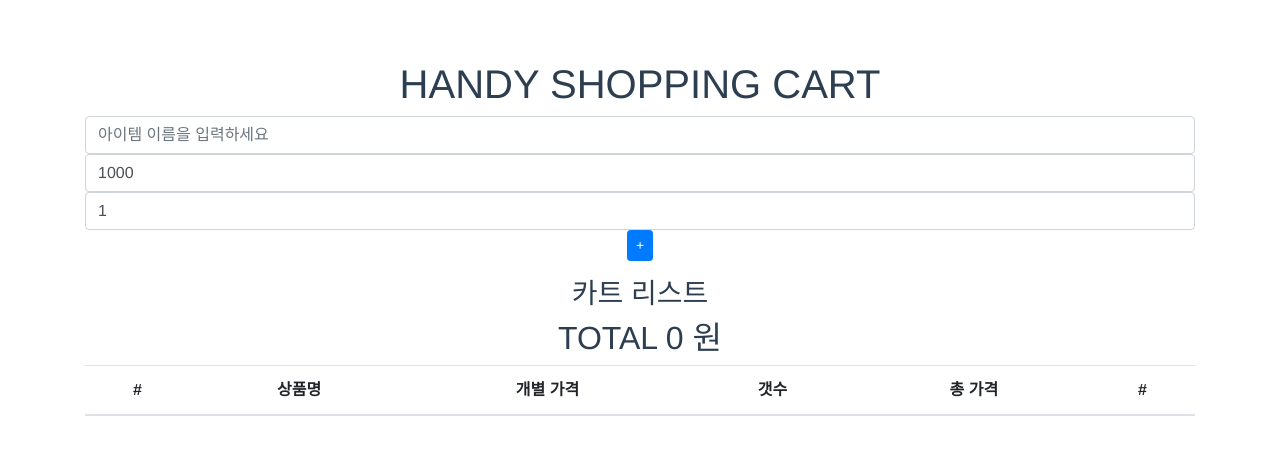
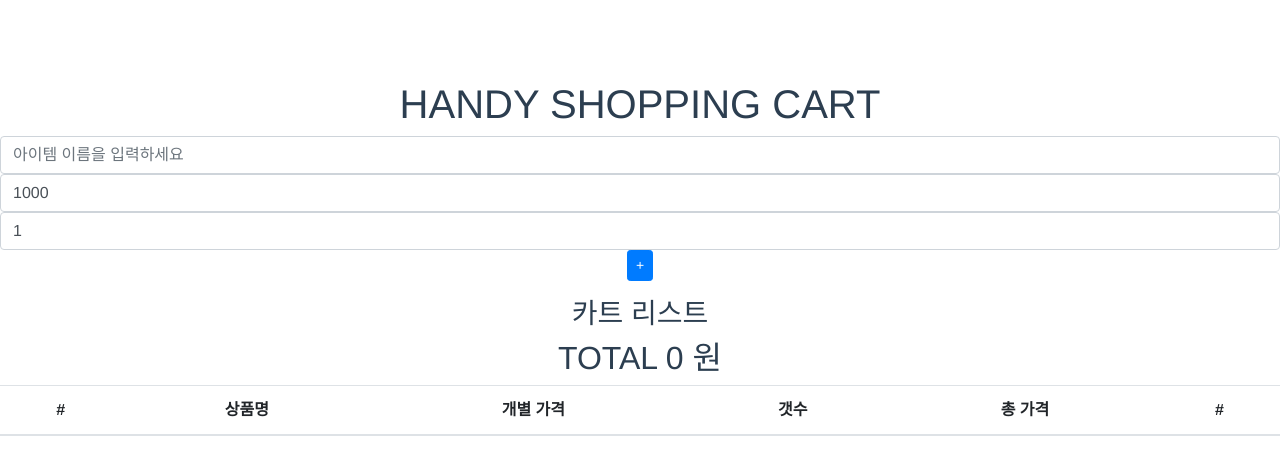
Before and after one commit to mandaringit/handy-shoppingcart, a Vue app: page / in a window 1280 px wide. Shown: the top 474 px of the page. Built offline with nearby package versions, Linux system fonts and the light colour scheme.

Commit message:
vuetify 적용

```diff
--- a/public/index.html
+++ b/public/index.html
@@ -12,6 +12,8 @@
 			crossorigin="anonymous"
 		/>
 		<title>handy-shoppingcart</title>
+    <link rel="stylesheet" href="https://fonts.googleapis.com/css?family=Roboto:100,300,400,500,700,900">
+    <link rel="stylesheet" href="https://cdn.jsdelivr.net/npm/@mdi/font@latest/css/materialdesignicons.min.css">
 	</head>
 	<body>
 		<noscript>
--- a/src/App.vue
+++ b/src/App.vue
@@ -1,11 +1,11 @@
 <template>
-	<div id="app">
+	<v-app>
 		<h1>HANDY SHOPPING CART</h1>
-		<div class="container">
+		<v-content>
 			<ItemInput />
 			<CartList />
-		</div>
-	</div>
+		</v-content>
+	</v-app>
 </template>
 
 <script>
@@ -30,6 +30,6 @@
 	-moz-osx-font-smoothing: grayscale;
 	text-align: center;
 	color: #2c3e50;
-	margin-top: 60px;
+	padding-top: 5rem;
 }
 </style>
--- a/src/main.js
+++ b/src/main.js
@@ -1,10 +1,12 @@
 import Vue from 'vue'
 import App from './App.vue'
 import store from './store'
+import vuetify from './plugins/vuetify';
 
 Vue.config.productionTip = false
 
 new Vue({
   store,
+  vuetify,
   render: h => h(App)
 }).$mount('#app')
--- /dev/null
+++ b/src/plugins/vuetify.js
@@ -0,0 +1,7 @@
+import Vue from 'vue';
+import Vuetify from 'vuetify/lib';
+
+Vue.use(Vuetify);
+
+export default new Vuetify({
+});
--- /dev/null
+++ b/vue.config.js
@@ -0,0 +1,5 @@
+module.exports = {
+  "transpileDependencies": [
+    "vuetify"
+  ]
+}
```
Also changed, not shown: package.json (+6 -1 lines), src/assets/logo.svg (added), 1 other file (tests, documents, lock files or other folders).
